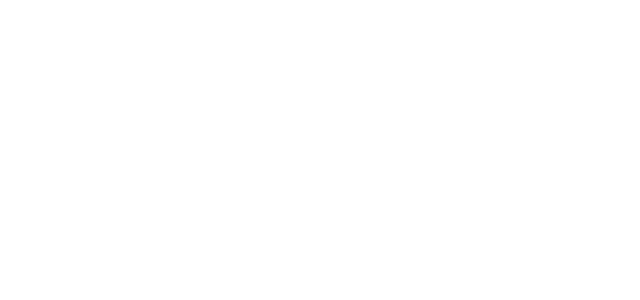
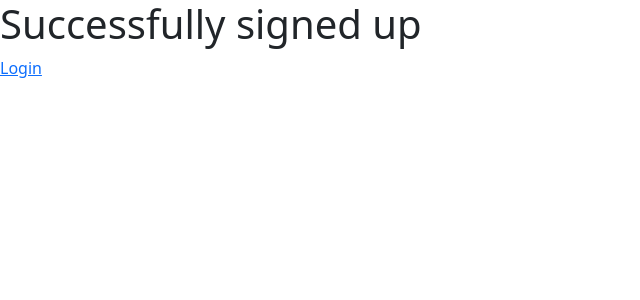
Before and after one commit to bobb-Rob/cars-test-reservation-app-frontend, a React (Create React App) app: page /signup/success in a window 1280 px wide. Before the commit this address had no page. Shown: the top 300 px of the page, without its empty margins (0-640 px from the left). Built offline with nearby package versions, Linux system fonts and the light colour scheme.

Commit message:
Add Signup success page

```diff
--- a/src/components/Routing.js
+++ b/src/components/Routing.js
@@ -3,6 +3,7 @@
 import Splash from './sign-in-sign-up/splash';
 import SignInForm from './sign-in-sign-up/SignInForm';
 import SignUpForm from './sign-in-sign-up/SignUpForm';
+import SignUpSuccesPage from './sign-in-sign-up/SignUpSuccesPage';
 import CarsPage from './cars/Cars';
 
 const Routing = () => (
@@ -10,6 +11,7 @@
     <Route path="/" element={<Splash />} />
     <Route path="/login" element={<SignInForm />} />
     <Route path="/signup" element={<SignUpForm />} />
+    <Route path="/signup/success" element={<SignUpSuccesPage />} />
     <Route path="/cars" element={<CarsPage />} />
   </Routes>
 );
--- /dev/null
+++ b/src/components/sign-in-sign-up/SignUpSuccesPage.js
@@ -0,0 +1,11 @@
+import React from 'react';
+import { Link } from 'react-router-dom';
+
+const SignUpSuccesPage = () => (
+  <div>
+    <h1>Successfully signed up</h1>
+    <Link to="/login">Login</Link>
+  </div>
+);
+
+export default SignUpSuccesPage;
```
